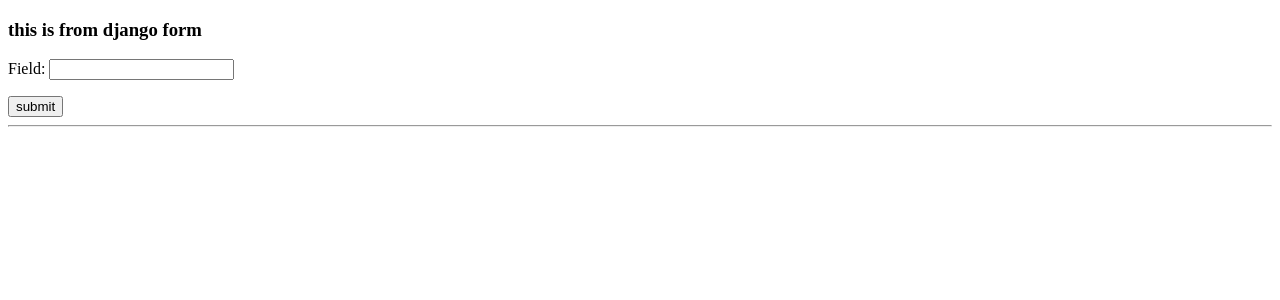
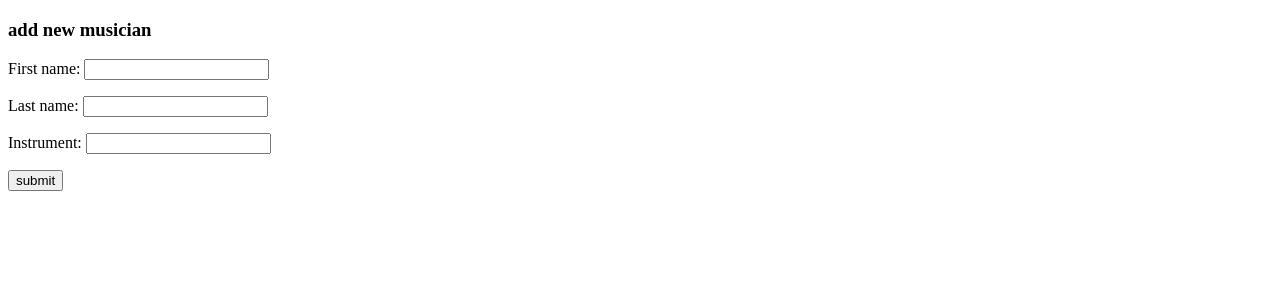
Before and after one commit to mz-nibir/Django-practise, a Django app: page /form/ in a window 1280 px wide. Shown: the top 300 px of the page. Run offline with Django 3.2, Linux system fonts and the light colour scheme.

Commit message:
django model form

```diff
--- a/My_First_Project/first_app/forms.py
+++ b/My_First_Project/first_app/forms.py
@@ -1,12 +1,24 @@
 from django import forms
 from django.core import validators
+from first_app import models
 
-def even_or_not(value):
-    if value%2 == 1:
-        raise forms.ValidationError('Please insert a Even Number')
+# class user_form (forms.Form):
+#
+#     # field = forms.CharField(validators=[validators.MaxLengthValidator(10),validators.MinLengthValidator(5)])
+#     # field = forms.IntegerField(validators=[validators.MaxValueValidator(10),validators.MinValueValidator(5)])
+#     # field = forms.IntegerField(validators=[even_or_not])
+#     user_email= forms.EmailField()
+#     user_vemail= forms.EmailField()
+#
+#     def clean(self):
+#         all_clean_data=super().clean()
+#         u_email=all_clean_data['user_email']
+#         v_email=all_clean_data['user_vemail']
+#
+#         if u_email != v_email :
+#             raise forms.ValidationError('Field is not match')
 
-class user_form (forms.Form):
-
-    # field = forms.CharField(validators=[validators.MaxLengthValidator(10),validators.MinLengthValidator(5)])
-    # field = forms.IntegerField(validators=[validators.MaxValueValidator(10),validators.MinValueValidator(5)])
-    field = forms.IntegerField(validators=[even_or_not])
+class Musician_form(forms.ModelForm):
+    class Meta:
+        model= models.Musician
+        fields= "__all__"
--- a/My_First_Project/first_app/views.py
+++ b/My_First_Project/first_app/views.py
@@ -11,22 +11,16 @@ def index(request):
     return render(request,'first_app/index.html',context= diction)
 
 def form(request):
-    new_form = forms.user_form()
-    diction={'text_form': new_form, 'heading_1': 'this is from django form'}
-
+    new_form = forms.Musician_form()
     if request.method == 'POST':
-        new_form = forms.user_form(request.POST)
-        diction.update({'text_form': new_form})
+        new_form= forms.Musician_form(request.POST)
 
         if new_form.is_valid():
-            user_name = new_form.cleaned_data['field']
+            new_form.save(commit=True)
+            return index(request)
 
+    diction={'test_form':new_form,'heading_1':'add new musician'}
 
-            diction.update({'user_name': user_name})
-            # diction.update({'user_dob': dob})
-            # diction.update({'user_email': user_email})
-
-            diction.update({'form_submitted': 'yes'})
 
 
     return render(request,'first_app/form.html',context=diction)
--- a/My_First_Project/templates/first_app/form.html
+++ b/My_First_Project/templates/first_app/form.html
@@ -9,7 +9,7 @@
     <h3>{{heading_1}}</h3>
     <form  action="" method="POST">
 
-      {{text_form.as_p}}
+      {{test_form.as_p}}
 
       {% csrf_token %}
 
@@ -17,15 +17,7 @@
 
     </form>
 
-    <hr>
 
-    {% if form_submitted %}
-
-      <p>{{user_name}}</p>
-      <!-- <p>{{user_dob}}</p>
-      <p>{{user_email}}</p> -->
-
-    {% endif %}
 
 
 
--- a/My_First_Project/templates/first_app/index.html
+++ b/My_First_Project/templates/first_app/index.html
@@ -8,6 +8,8 @@
   </head>
   <body>
     <h1>{{text_1}}</h1>
+
+    <a href="/form/">add new</a>
 
     <table border="1">
       <tr>
```
Also changed, not shown: My_First_Project/db.sqlite3.
